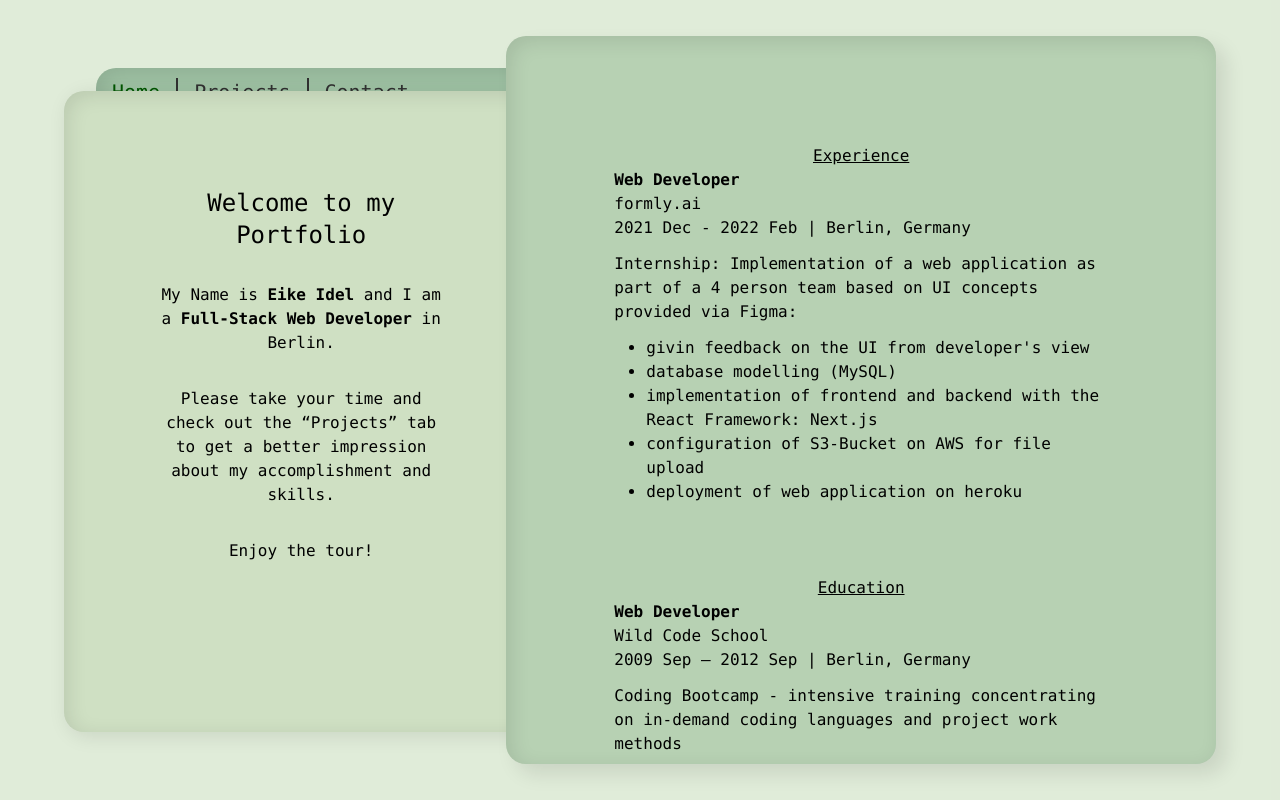
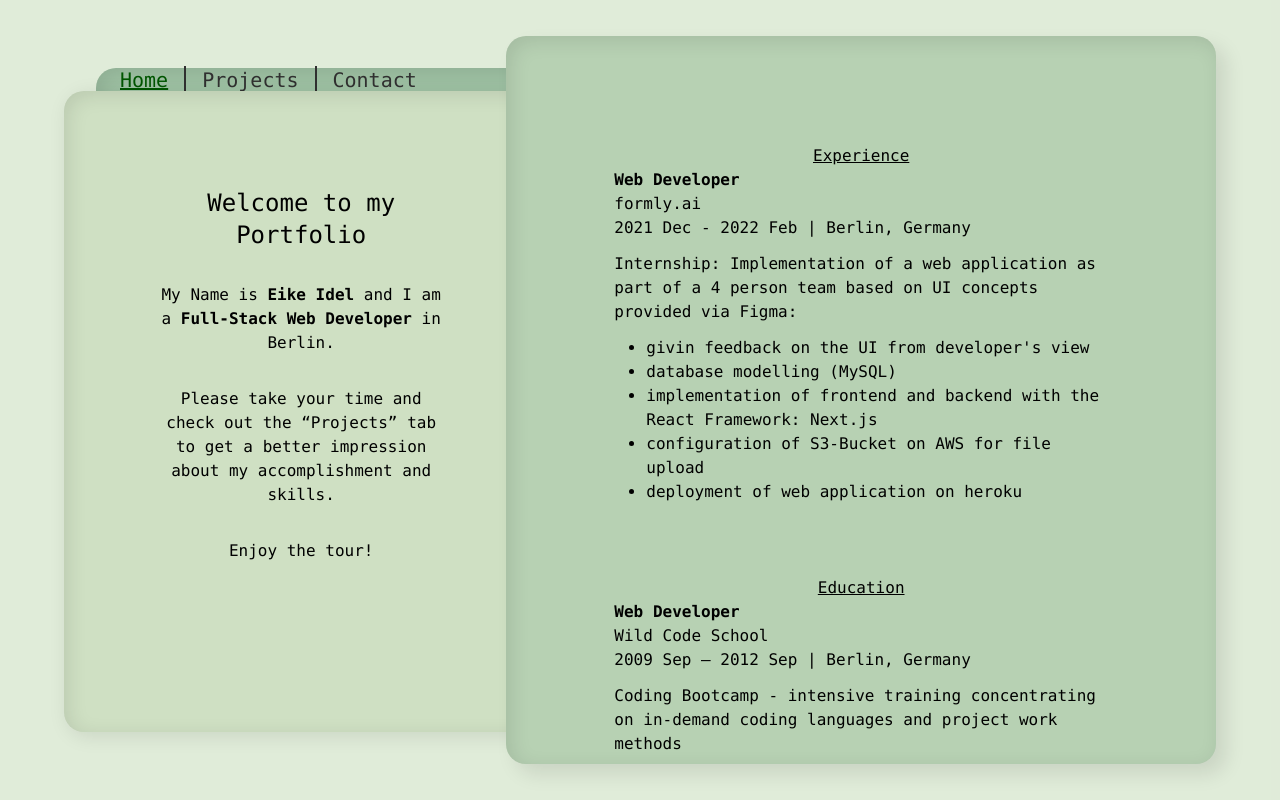
Before and after one commit to eikeIdel/portfolio, a Next.js app: page / in a window 1280 px wide. Built offline with nearby package versions, Linux system fonts and the light colour scheme.

Commit message:
finsih final fixes for mobile-first approach

```diff
--- a/components/MainLayout/Header/index.js
+++ b/components/MainLayout/Header/index.js
@@ -21,13 +21,13 @@ function Header() {
     setMobileScreen(clientWindow.width < 640 ? true : false);
   }, [clientWindow]);
 
-  const burgerAnimation = clientWindow && isOpen ? "top-0" : null;
+  const burgerAnimation = mobileScreen && !isOpen ? "-mt-6" : "-mb-16 p-2";
 
   return (
     <div className={`header `}>
       <div className={`header-subcontainer `}>
         <div
-          className={`h-full flex items-center divide-x-2 divide-[#303030] ${burgerAnimation} sm:bg-transparent sm:text-xl text-[#303030] `}
+          className={`h-full flex items-center divide-x-2 bg-[#9ec1a3] divide-[#303030] ${burgerAnimation} sm:bg-transparent sm:text-xl text-[#303030] `}
         >
           <Link href={"/"}>
             <a
--- a/pages/_app.js
+++ b/pages/_app.js
@@ -6,7 +6,7 @@ import Header from "../components/MainLayout/Header";
 
 function MyApp({ Component, pageProps }) {
   return (
-    <div className="font-mono flex justify-center sm:items-center sm:h-screen">
+    <div className="font-mono flex justify-center sm:items-center sm:h-screen max-w-screen-2xl m-auto">
       <div className="main-layout-container">
         <Header />
         <Component {...pageProps} />
--- a/styles/main-layout.css
+++ b/styles/main-layout.css
@@ -7,12 +7,9 @@
 
 .header {
   order: 1;
-  height: 3rem;
-  margin-bottom: -3rem;
-  background: #9ec1a3;
-  display: flex;
-  align-items: center;
-  justify-content: start;
+
+  /* display: flex;
+  align-items: center; */
 }
 
 .header-subcontainer {
@@ -54,6 +51,7 @@
     border-radius: 20px;
     margin-top: 2rem;
     margin-left: 2rem;
+
     z-index: 10;
     background: #9ec1a3;
     box-shadow: inset 4px 4px 20px rgba(0, 0, 0, 0.1);
```
